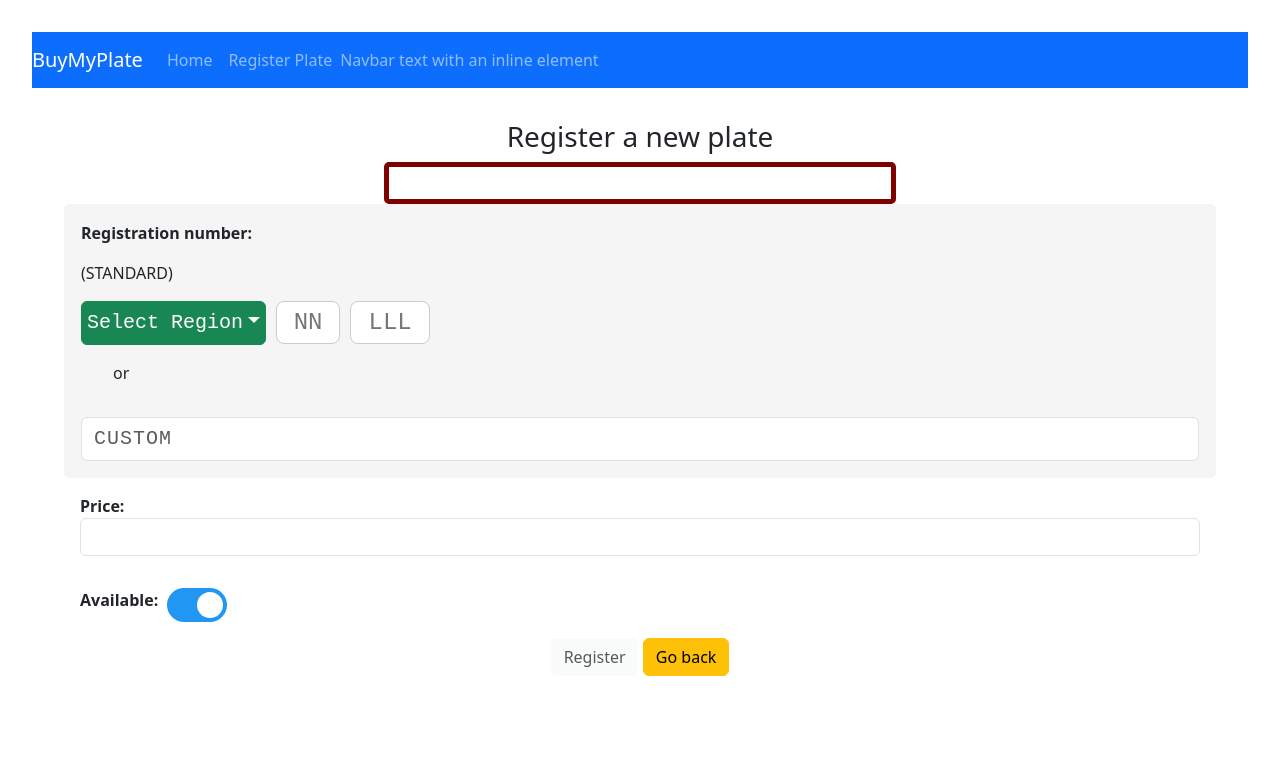
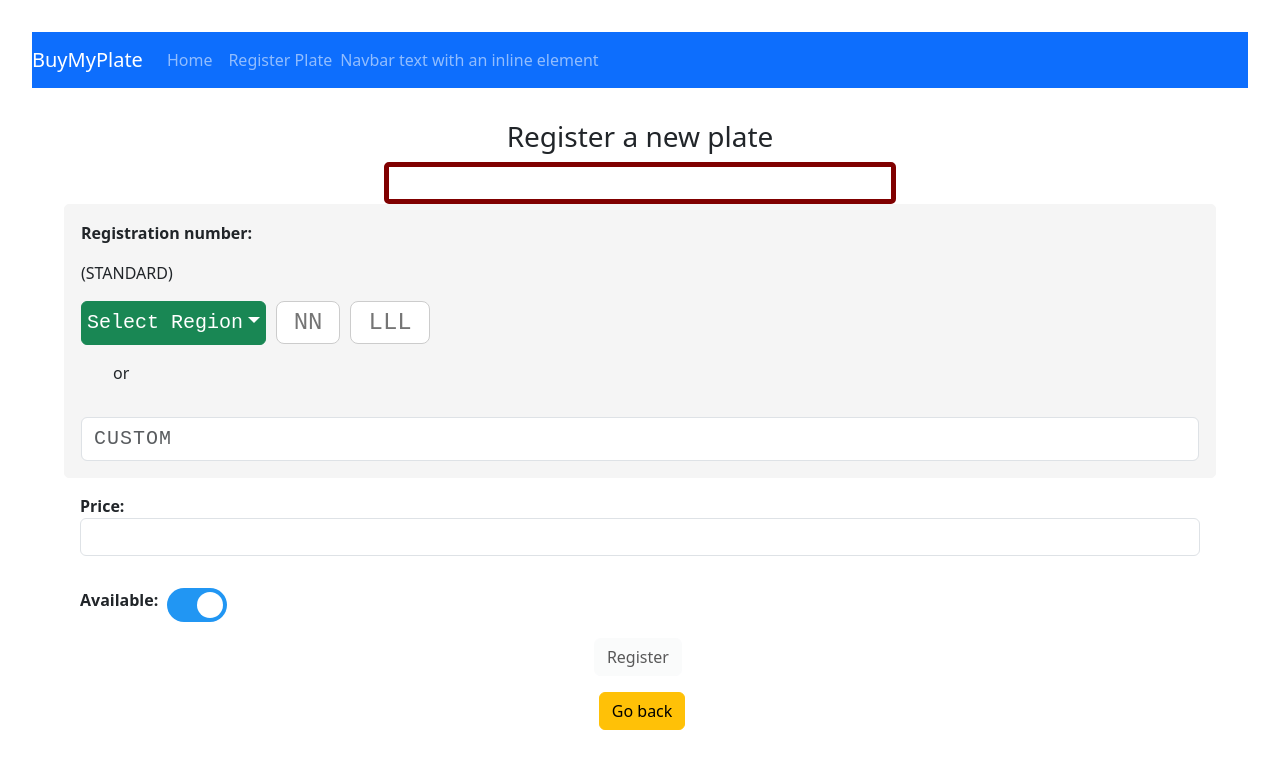
Before and after one commit to pockche123/buymyplate-client, a React (Vite) app: page /register-plate in a window 1280 px wide. Shown: the top 768 px of the page. Built offline with nearby package versions, Linux system fonts and the light colour scheme.

Commit message:
fix goback error

```diff
--- a/src/components/PlateFormCard.jsx
+++ b/src/components/PlateFormCard.jsx
@@ -30,6 +30,7 @@ const PlateFormCard = ({
 
 
   return (
+    <>
     <form onSubmit={handleSubmit}>
         <div className="form-group reg-number">
         <label className="inline"><b>Registration number:</b></label>
@@ -53,12 +54,15 @@ const PlateFormCard = ({
         {mode === 'create' ? 'Register' :  mode === 'view'? 'View':'Update'}
         </button>
         &nbsp;
-        <button className="btn btn-warning" onClick={handleGoBack}>
-          Go back
-        </button>
 
 
     </form>
+    &nbsp;
+    <button className="btn btn-warning" onClick={handleGoBack} style={{margin: '1em'}}>
+    Go back
+  </button>
+  </>
+
   )
 }
 
```
